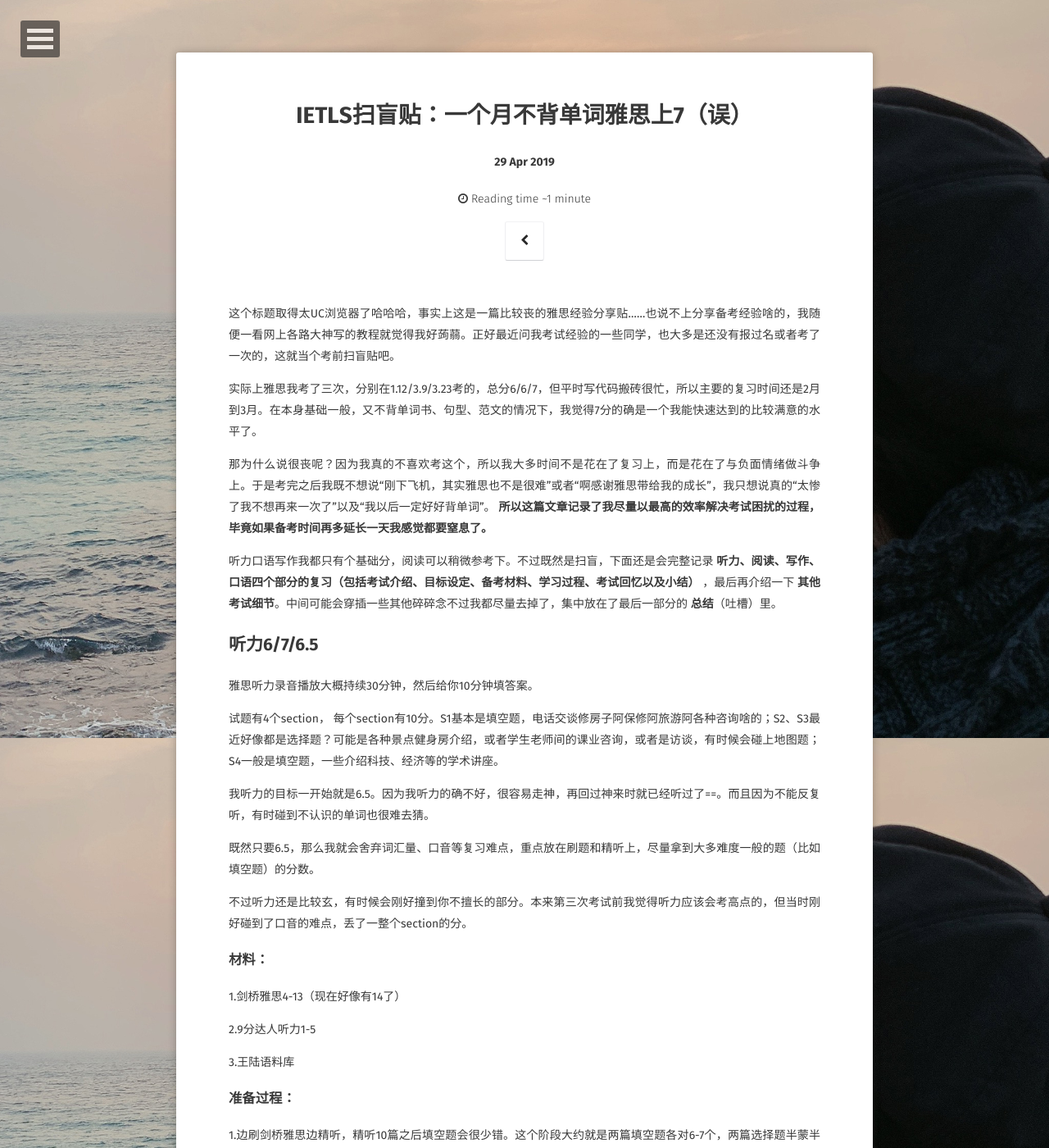
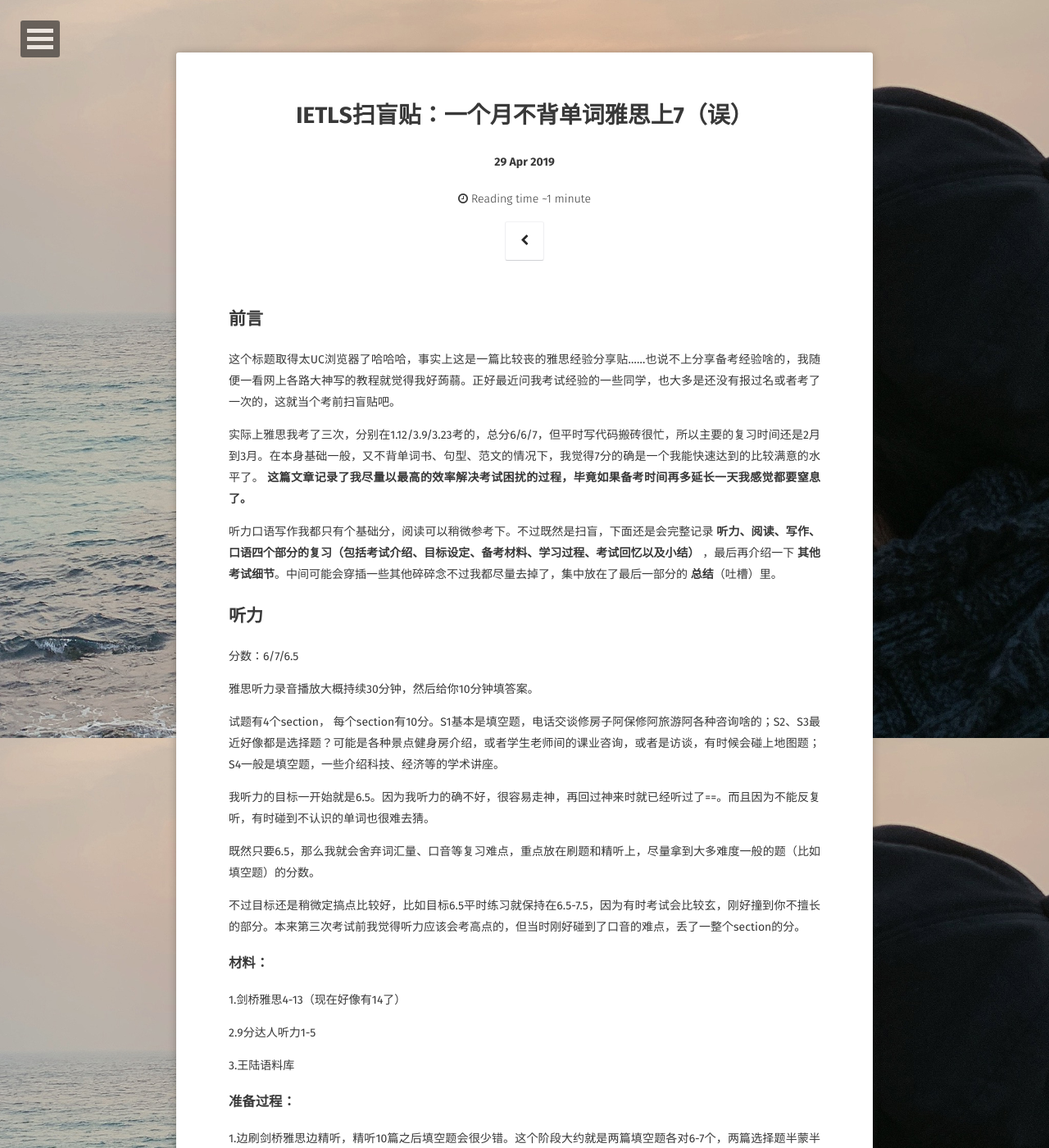
Before and after one commit to YawWQ/yawwq.github.io, a Jekyll site: the page built from _posts/2019-04-29-雅思考试经验贴.md, in a window 1280 px wide and 1400 px high. Shown: the whole window at 82% size. Built offline with Jekyll 4.4.1, drawn with Linux system fonts in a browser that asks for light colours; some web fonts are replaced; comment, search, counter and statistics services are not loaded; some of the changed text lies outside the part shown.

Commit message:
Update 2019-04-29-雅思考试经验贴.md

```diff
--- a/_posts/2019-04-29-雅思考试经验贴.md
+++ b/_posts/2019-04-29-雅思考试经验贴.md
@@ -8,11 +8,12 @@ tag:
 comments: true
 ---
 
+## 前言
+
 这个标题取得太UC浏览器了哈哈哈，事实上这是一篇比较丧的雅思经验分享贴……也说不上分享备考经验啥的，我随便一看网上各路大神写的教程就觉得我好蒟蒻。正好最近问我考试经验的一些同学，也大多是还没有报过名或者考了一次的，这就当个考前扫盲贴吧。
 
 实际上雅思我考了三次，分别在1.12/3.9/3.23考的，总分6/6/7，但平时写代码搬砖很忙，所以主要的复习时间还是2月到3月。在本身基础一般，又不背单词书、句型、范文的情况下，我觉得7分的确是一个我能快速达到的比较满意的水平了。
-
-那为什么说很丧呢？因为我真的不喜欢考这个，所以我大多时间不是花在了复习上，而是花在了与负面情绪做斗争上。于是考完之后我既不想说“刚下飞机，其实雅思也不是很难”或者“啊感谢雅思带给我的成长”，我只想说真的“太惨了我不想再来一次了”以及“我以后一定好好背单词”。 **所以这篇文章记录了我尽量以最高的效率解决考试困扰的过程，毕竟如果备考时间再多延长一天我感觉都要窒息了。**
+**这篇文章记录了我尽量以最高的效率解决考试困扰的过程，毕竟如果备考时间再多延长一天我感觉都要窒息了。**
 
 听力口语写作我都只有个基础分，阅读可以稍微参考下。不过既然是扫盲，下面还是会完整记录
 **听力、阅读、写作、口语四个部分的复习（包括考试介绍、目标设定、备考材料、学习过程、考试回忆以及小结）**
@@ -21,7 +22,9 @@ comments: true
 **总结**（吐槽）里。
 
 
-## 听力6/7/6.5
+## 听力
+
+分数：6/7/6.5
 
 雅思听力录音播放大概持续30分钟，然后给你10分钟填答案。
 
@@ -31,7 +34,7 @@ comments: true
 
 既然只要6.5，那么我就会舍弃词汇量、口音等复习难点，重点放在刷题和精听上，尽量拿到大多难度一般的题（比如填空题）的分数。
 
-不过听力还是比较玄，有时候会刚好撞到你不擅长的部分。本来第三次考试前我觉得听力应该会考高点的，但当时刚好碰到了口音的难点，丢了一整个section的分。
+不过目标还是稍微定搞点比较好，比如目标6.5平时练习就保持在6.5-7.5，因为有时考试会比较玄，刚好撞到你不擅长的部分。本来第三次考试前我觉得听力应该会考高点的，但当时刚好碰到了口音的难点，丢了一整个section的分。
 
 ### 材料：
 
@@ -63,14 +66,15 @@ comments: true
 **后来总结出想提高填空正确率就精听，想提高选择题正确率就尽量理解每句话的意思。**
 
 
-## 阅读7.5/6.5/8.5
+## 阅读
+
+分数：7.5/6.5/8.5
 
 阅读题有3篇，每篇700-1500词不等，总分40分，限时60分钟，考试时额外无誊写时间。阅读题型分为判断题、匹配题、选择题还有填空题。内容也是教育呀科技呀经济呀什么的。
 
 我阅读成绩有波动，而且有时练习做剑雅时分数也不算高，也会6或5.5，并不是一直都很高，但最后结果还不错，所以我觉得这部分经验是比较能参考的！
 
-阅读的目标我也是定在6.5，但感觉阅读难度差异也是比较大，想保持在6.5的话最好平时能有7-7.5。阅读词汇量少的话看文章会很吃力，但是让我一个个list地背单词也很痛苦，所以我会记忆一部分精读中碰到很多次的生词。毕竟即使阅读能够猜词意，但每次都靠当场猜心理压力也会变大。
-
+阅读的目标我也是定在6.5，但感觉阅读难度差异也是比较大，想保持在6.5的话最好平时能有7-7.5。阅读词汇量少的话看文章会很吃力，即使阅读能够猜词意，但每次都靠当场猜心理压力也会变大。但是让我一个个list地背单词也很痛苦，所以我会记忆一部分精读中碰到很多次的生词。
 ### 材料：
 
 1.刘洪波阅读真经
@@ -102,7 +106,9 @@ comments: true
 其实虽然有很多做题的方法，比如heading题有时只看第一句和最后一句能找出答案，但有时答案也会隐藏在中间的细节里。所以，如果能保证自己不用什么捷径的情况下阅读速度也比较快，考试时还是会发挥得相对比较好，也不太容易慌。反正我要是读的速度很慢心里总是慌慌的。
 
 
-## 写作5.5/5.5/6
+## 写作
+
+分数：5.5/5.5/6
 
 分大小作文。大作文250字（教育科技文化政府等等话题），小作文是150字（基本是图表题）。大小作文一共60分钟。
 
@@ -129,7 +135,9 @@ comments: true
 3.第三次6，我和第二次水平差不多，很惨地抽到了地图题，但因为我水平有限，抽到地图题还是其他题对我来说其实没太大差别。
 
 
-## 口语5.5/5.5/6：
+## 口语
+
+分数：5.5/5.5/6：
 
 口语考试大概持续15分钟，分3个部分，Part1问问你基本情况，名字阿学校阿爱好阿。Part2给你一张写着话题的纸，要求你按问题给出2分钟的回答。Part3则根据Part2的话题进一步问你几个问题。
 
```
